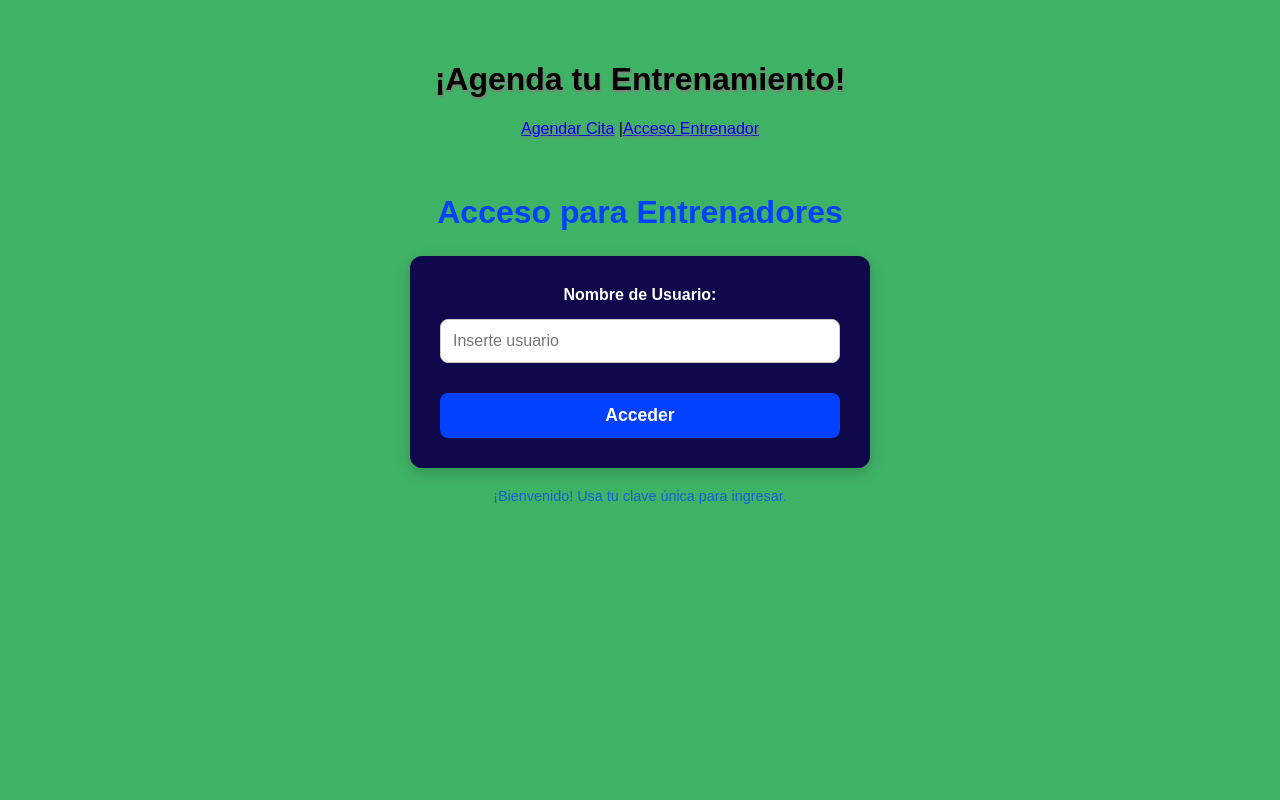
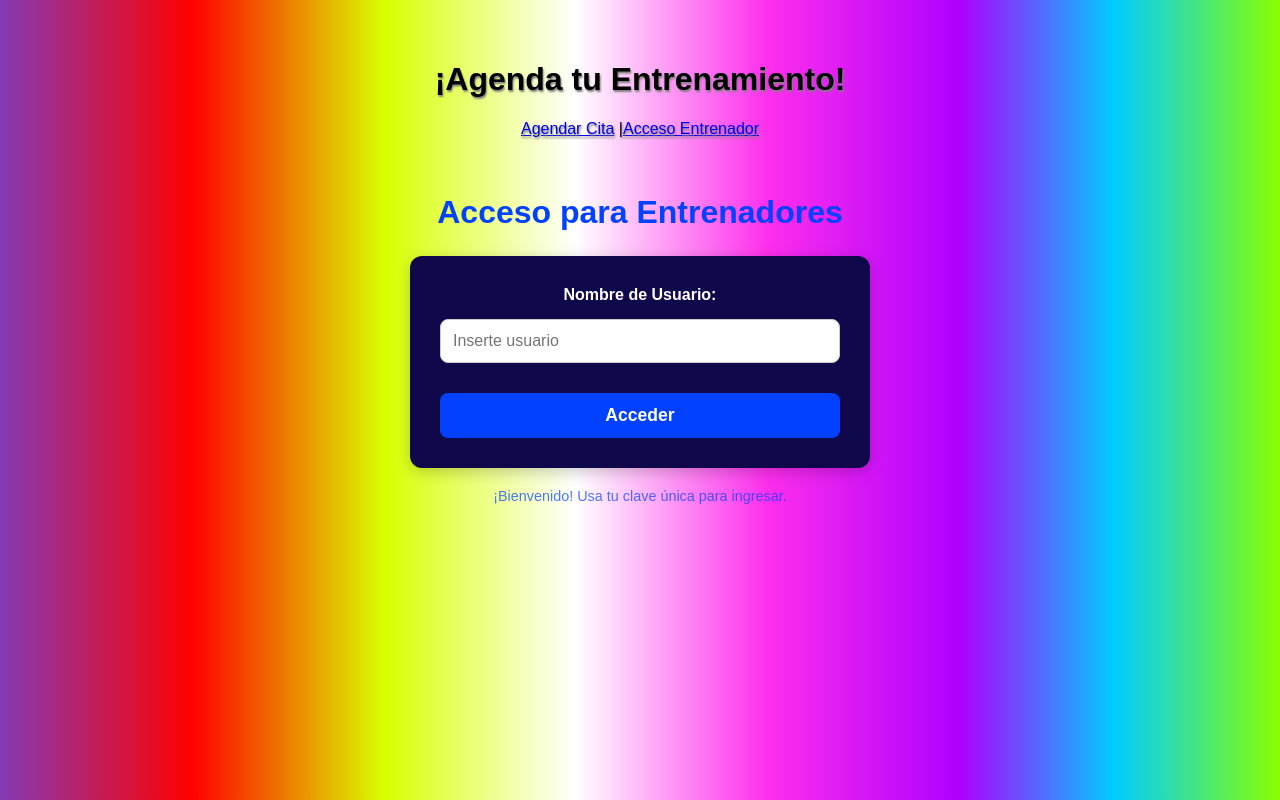
Before and after one commit to stevengomez25/s-frontend, a React (Vite) app: page /login in a window 1280 px wide. Built offline with nearby package versions, Linux system fonts and the light colour scheme; no server answers.

Commit message:
Adding background color per client request

```diff
--- a/src/App.css
+++ b/src/App.css
@@ -1,5 +1,16 @@
-body{
-  background-color: rgb(63, 179, 101);
+body {
+  background: #833ab4;
+  background: linear-gradient(
+    90deg,
+    rgba(131, 58, 180, 1) 0%,
+    rgba(255, 0, 0, 1) 15%,
+    rgba(217, 255, 0, 1) 30%,
+    rgb(255, 255, 255) 45%,
+    rgba(253, 46, 236, 1) 60%,
+    rgba(174, 0, 255, 1) 75%,
+    rgba(0, 204, 255, 1) 87%,
+    rgba(136, 255, 0, 1) 100%
+  );
 }
 
 #root {
@@ -38,7 +49,7 @@ body{
   }
 }
 
-.App-header{
+.App-header {
   text-shadow: 1px 2px 2px gray;
 }
 
```
